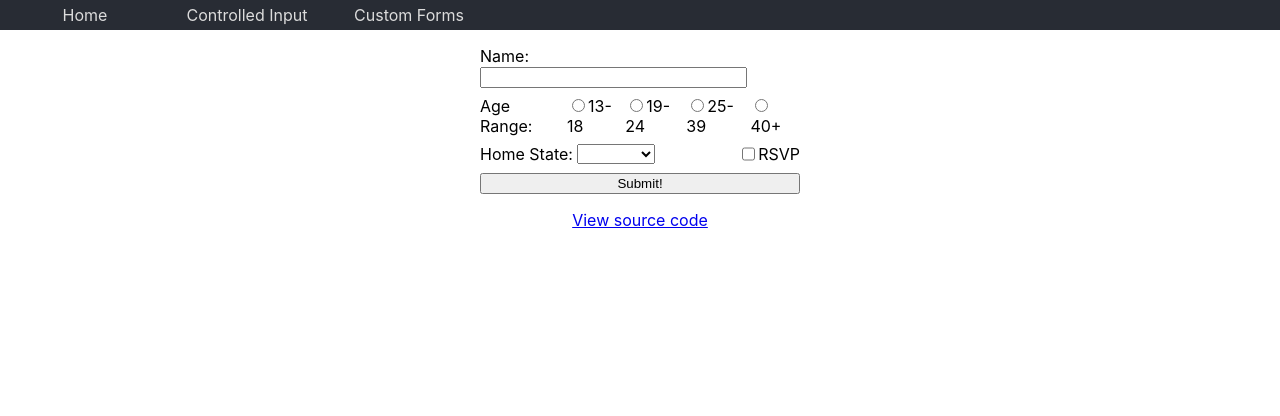
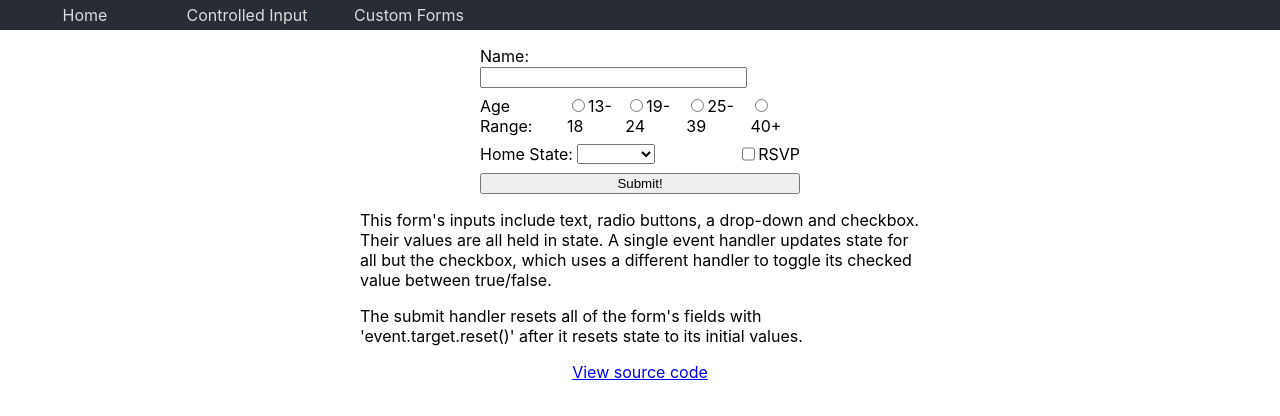
Before and after one commit to vishalicious213/react-test-projects, a React (Create React App) app: page /customforms in a window 1280 px wide. Shown: the top 416 px of the page. Built offline with nearby package versions, Linux system fonts and the light colour scheme.

Commit message:
updated custom-forms - all kinds of state shenanigans

```diff
--- a/src/components/CustomForms.js
+++ b/src/components/CustomForms.js
@@ -1,52 +1,56 @@
-import React, { useState } from "react";
-import "../App.css";
+import React, { useState } from 'react';
+import '../App.css';
 
 function CustomForms() {
-    const [formData, setFormData] = useState({ username: "", age: '', homeState: "", isGoing: false });
+    const [formData, setFormData] = useState({ username: '', age: '', homeState: '', isGoing: false })
 
     const handleChange = event => {
-        console.log(event.target.name, event.target.value)
-        setFormData({ ...formData, [event.target.name]: event.target.value });
-    };
+        // console.log(event.target.name, event.target.value)
+        setFormData({ ...formData, [event.target.name]: event.target.value })
+    }
+
+    const handleRSVP = event => {
+        setFormData({ ...formData, isGoing: !formData.isGoing })
+        // console.log('going', formData.isGoing)
+    }
 
     const handleSubmit = event => {
         event.preventDefault();
-        console.log('name', formData.username);
-        console.log('age', formData.age);
-        console.log('state', formData.homeState);
-        console.log('going', formData.isGoing);
-        setFormData({ username: '', age: '', homeState: "", isGoing: false });
-        event.target.reset(); // resets all of the HTML/JSX fields!
-    };
+        console.log('name', formData.username)
+        console.log('age', formData.age)
+        console.log('state', formData.homeState)
+        console.log('going', formData.isGoing)
+        setFormData({ ...formData, username: '', age: '', homeState: '', isGoing: false })
+        event.target.reset() // resets all of the HTML/JSX fields!
+    }
 
     return (
         <div id='custom-forms'>
-            {console.log(formData)}
+            {console.log('formData', formData)}
             <form onSubmit={event => handleSubmit(event)}>
                 <div className='form-field wide'>
                     <label id='custom-forms-name-box'>
                         <span className='field-name'>Name:</span>
                         <input id='custom-forms-name' type="text" name='username' value={formData.username} onChange={event => handleChange(event)} />
                     </label>
-                    {/* <button onSubmit={() => handleSubmit()}>Submit!</button> */}
                 </div>
 
                 <div className='form-field'>
                     <span className='field-name'>Age Range:</span>
                     <label className='age-range'>
-                        <input type="radio" name="age" value='13-18' onChange={event => handleChange(event)} />
+                        <input type='radio' name='age' value='13-18' onChange={event => handleChange(event)} />
                         13-18
                     </label>
                     <label className='age-range'>
-                        <input type="radio" name="age" value='19-24' onChange={event => handleChange(event)} />
+                        <input type='radio' name='age' value='19-24' onChange={event => handleChange(event)} />
                         19-24
                     </label>
                     <label className='age-range'>
-                        <input type="radio" name="age" value='25-39' onChange={event => handleChange(event)} />
+                        <input type='radio' name='age' value='25-39' onChange={event => handleChange(event)} />
                         25-39
                     </label>
                     <label className='age-range'>
-                        <input type="radio" name="age" value='40+' onChange={event => handleChange(event)} />
+                        <input type='radio' name='age' value='40+' onChange={event => handleChange(event)} />
                         40+
                     </label>
                 </div>
@@ -54,23 +58,23 @@ function CustomForms() {
                 <div className='wide'>
                     <label className='form-field'>
                         <span className='field-name'>Home State:</span>
-                        <select id="homeState" name='homeState' onChange={event => handleChange(event)}>
+                        <select id='homeState' name='homeState' onChange={event => handleChange(event)}>
                             <option value={null}></option>
-                            <option value="Alabama">Alabama</option>
-                            <option value="Alaska">Alaska</option>
-                            <option value="Arizona">Arizona</option>
-                            <option value="Arkansas">Arkansas</option>
-                            <option value="Colorado">Colorado</option>
+                            <option value='Alabama'>Alabama</option>
+                            <option value='Alaska'>Alaska</option>
+                            <option value='Arizona'>Arizona</option>
+                            <option value='Arkansas'>Arkansas</option>
+                            <option value='Colorado'>Colorado</option>
                         </select>
                     </label>
 
                     <label className='form-field'>
                         <input
-                            name="isGoing"
-                            type="checkbox"
+                            name='isGoing'
+                            type='checkbox'
                             checked={formData.isGoing}
                             value={formData.isGoing}
-                            onChange={() => setFormData({ isGoing: true })}
+                            onChange={event => handleRSVP(event)}
                         />
                         <span>RSVP</span>
                     </label>
@@ -79,6 +83,8 @@ function CustomForms() {
                 <button id='custom-forms-submit'>Submit!</button>
             </form>
 
+            <p>This form's inputs include text, radio buttons, a drop-down and checkbox. Their values are all held in state. A single event handler updates state for all but the checkbox, which uses a different handler to toggle its checked value between true/false.</p>
+            <p>The submit handler resets all of the form's fields with 'event.target.reset()' after it resets state to its initial values. </p>
             <p><a href='https://github.com/vishalicious213/react-test-projects/blob/main/src/components/CustomForms.js'>View source code</a></p>
         </div>
     )
```
